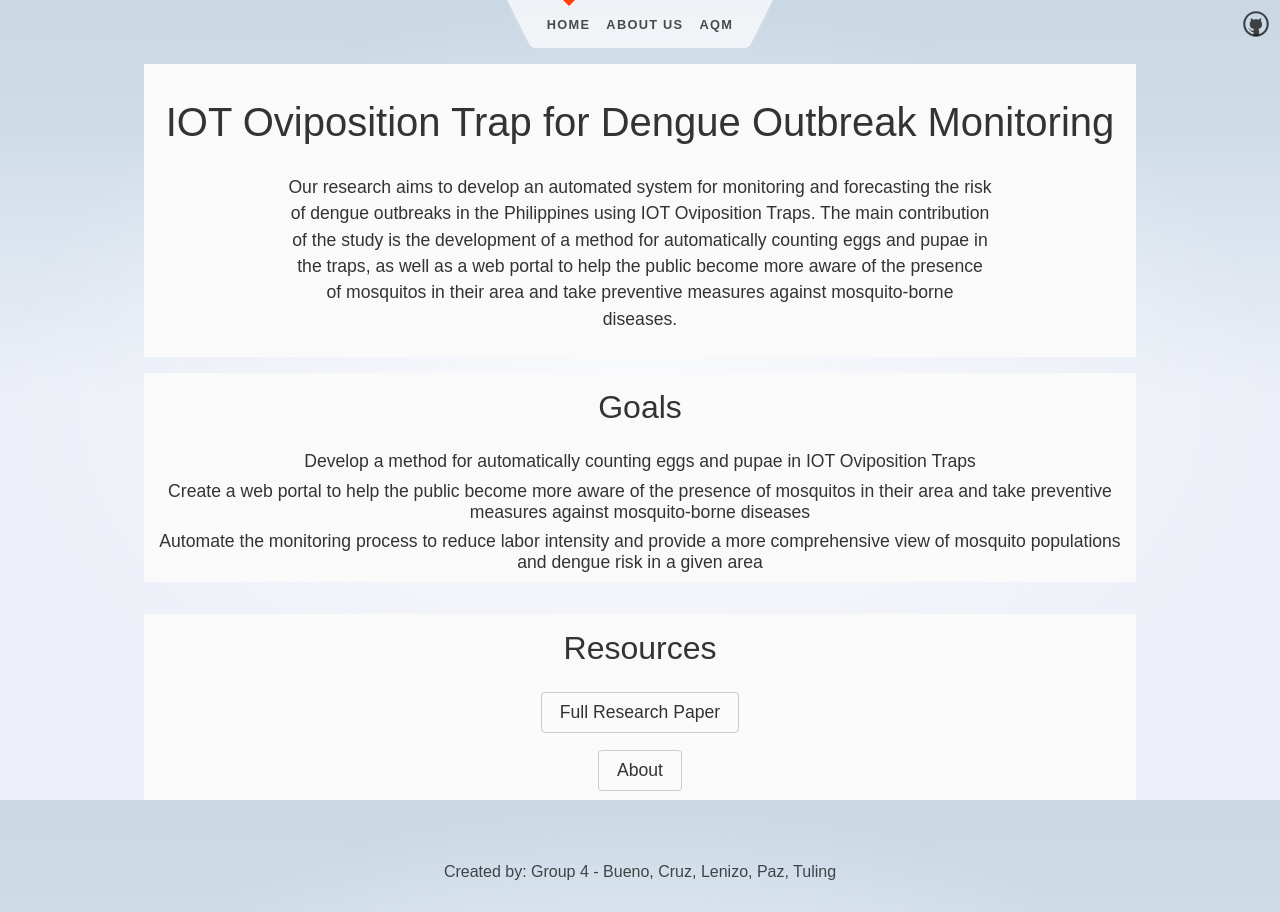
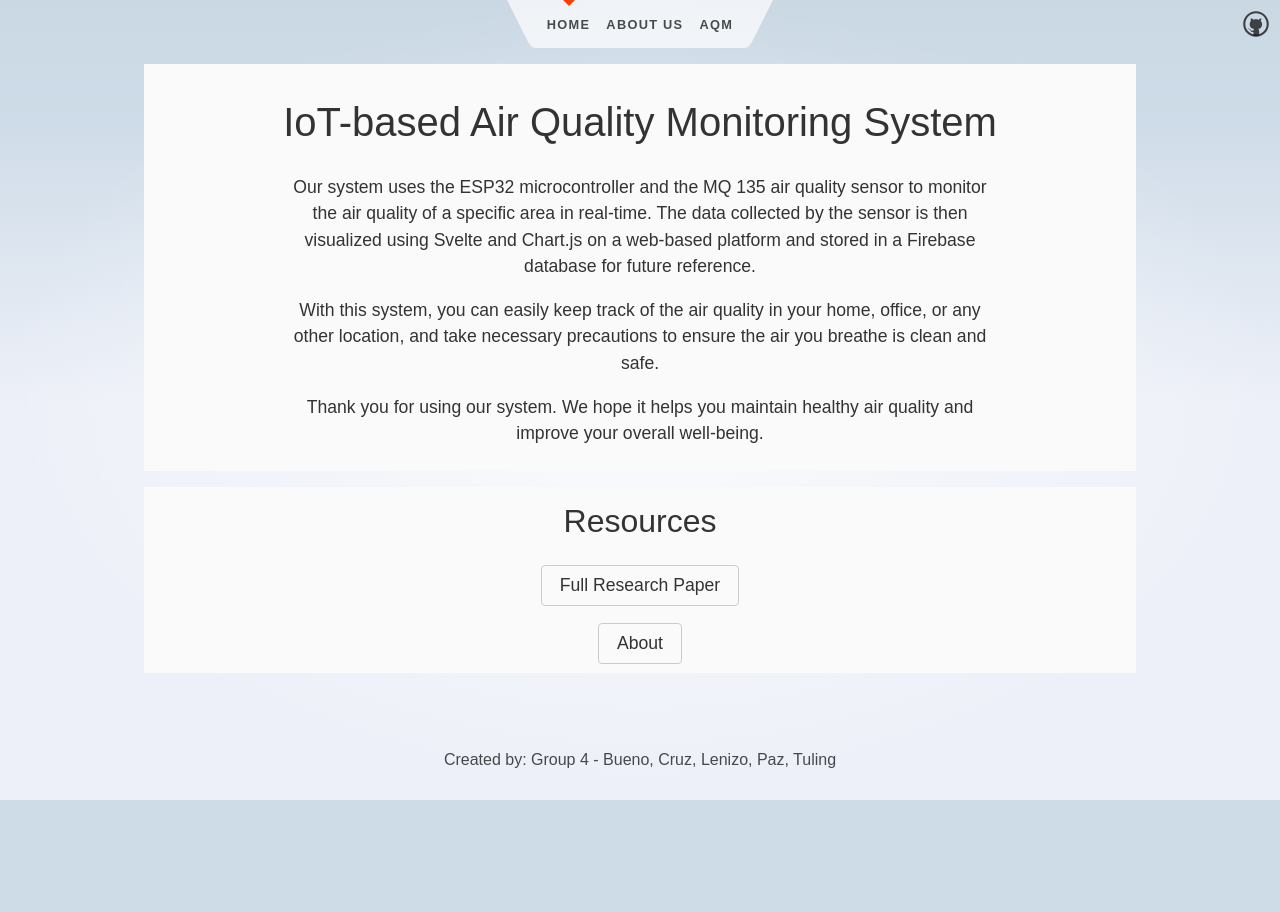
Before and after one commit to jamesc2000/es-lab-air-quality, a SvelteKit app: page / in a window 1280 px wide. After the commit the page ends 800 px from the top, so only its background shows below. Built offline with nearby package versions, Linux system fonts and the light colour scheme.

Commit message:
Fixed home page

```diff
--- a/src/routes/+page.svelte
+++ b/src/routes/+page.svelte
@@ -4,30 +4,27 @@
 </script>
 
 <svelte:head>
-	<title>IOT Oviposition Trap for Dengue Outbreak Monitoring</title>
-	<meta name="description" content="IOT Oviposition Trap for Dengue Outbreak Monitoring" />
+  <title>IoT-based Air Quality Monitoring System</title>
+  <meta name="description" content="IoT-based Air Quality Monitoring System" />
 </svelte:head>
 
 <section>
-	<h1>IOT Oviposition Trap for Dengue Outbreak Monitoring	</h1>
-	<p>Our research aims to develop an automated system for monitoring and forecasting the risk of dengue outbreaks in the Philippines using IOT Oviposition Traps. The main contribution of the study is the development of a method for automatically counting eggs and pupae in the traps, as well as a web portal to help the public become more aware of the presence of mosquitos in their area and take preventive measures against mosquito-borne diseases.</p>
+  <h1>IoT-based Air Quality Monitoring System</h1>
+  <p>
+    Our system uses the ESP32 microcontroller and the MQ 135 air quality sensor to monitor the air quality of a specific area in real-time. The data collected by the sensor is then visualized using Svelte and Chart.js on a web-based platform and stored in a Firebase database for future reference.
+  </p>
+  <p>
+    With this system, you can easily keep track of the air quality in your home, office, or any other location, and take necessary precautions to ensure the air you breathe is clean and safe.
+  </p>
+  <p>
+    Thank you for using our system. We hope it helps you maintain healthy air quality and improve your overall well-being.
+  </p>
 </section>
-
-<div class="goals">
-<h1>Goals</h1>
-
-<ul>
-  <li>Develop a method for automatically counting eggs and pupae in IOT Oviposition Traps</li>
-  <li>Create a web portal to help the public become more aware of the presence of mosquitos in their area and take preventive measures against mosquito-borne diseases</li>
-  <li>Automate the monitoring process to reduce labor intensity and provide a more comprehensive view of mosquito populations and dengue risk in a given area</li>
-</ul>
-</div>
 
 <div class="resources">
   <h1>Resources</h1>
   <a href="FinalManuscript.pdf">Full Research Paper</a>
   <a href="about">About</a>
-
 </div>
 
 <style>
@@ -57,7 +54,7 @@ p {
     max-width: 40em;
   }
 
-.goals, .resources {
+  .resources {
     display: flex;
     flex-direction: column;
     justify-content: center;
@@ -66,19 +63,8 @@ p {
     margin: 1em 0;
   }
 
-.goals h1, .resources h1 {
+  .resources h1 {
     font-size: 2em;
-}
-
-.goals ul {
-  list-style: none;
-  margin: 0;
-  padding: 0;
-}
-
-.goals li {
-  font-size: 1.1em;
-  margin: 0.5em 0;
   }
 
   .resources a {
@@ -97,5 +83,4 @@ p {
     background-color: #ff3e00;
     color: #fff;
   }
-
 </style>
```
Lines whose indentation alone changed are shown as unchanged.
